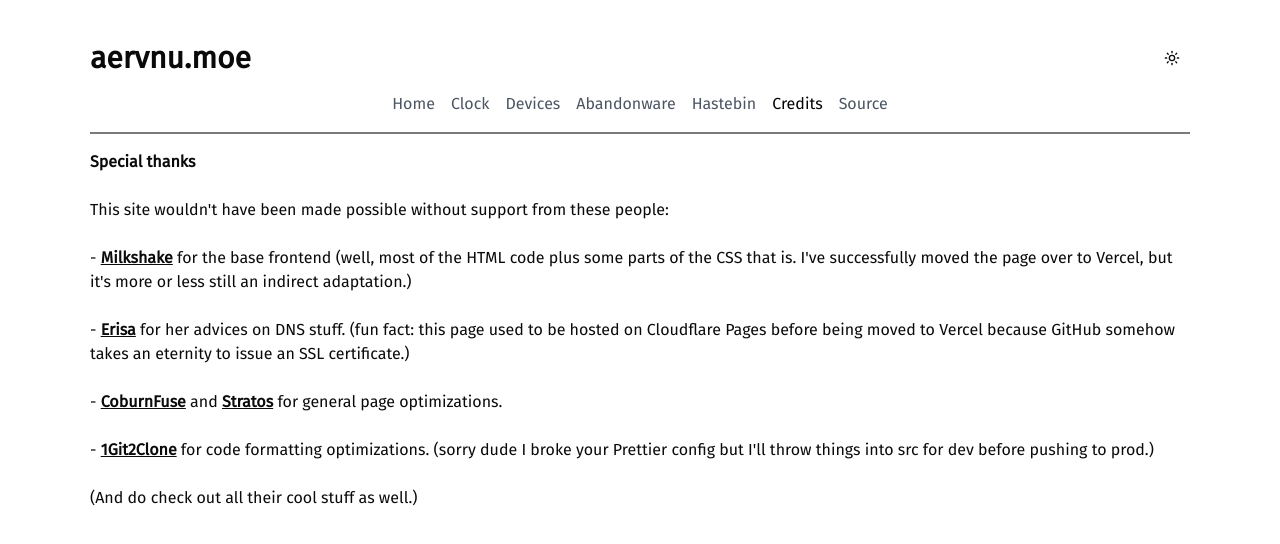
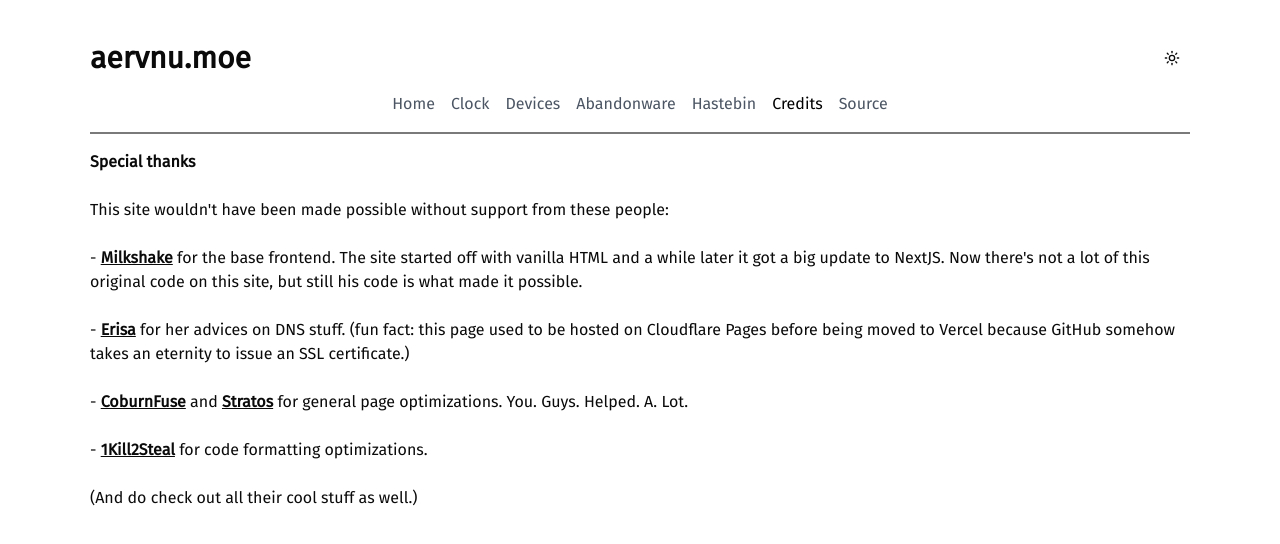
Before and after one commit to aervnu/aervnu.moe, a Next.js app: page /credits in a window 1280 px wide. Shown: the top 544 px of the page. Built offline with nearby package versions, Linux system fonts and the light colour scheme.

Commit message:
rewrote things in Credits page

```diff
--- a/app/credits/page.tsx
+++ b/app/credits/page.tsx
@@ -18,9 +18,9 @@ const page = () => {
         these people:
         <br />
         <br />- <a href="https://floatingmilkshake.com/">Milkshake</a> for the
-        base frontend (well, most of the HTML code plus some parts of the CSS
-        that is. I&apos;ve successfully moved the page over to Vercel, but
-        it&apos;s more or less still an indirect adaptation.)
+        base frontend. The site started off with vanilla HTML and a while later
+        it got a big update to NextJS. Now there's not a lot of this original
+        code on this site, but still his code is what made it possible.
         <br />
         <br />- <a href="https://erisa.uk/">Erisa</a> for her advices on DNS
         stuff. (fun fact: this page used to be hosted on Cloudflare Pages before
@@ -29,11 +29,10 @@ const page = () => {
         <br />
         <br />- <a href="https://coburnius.net/">CoburnFuse</a> and{" "}
         <a href="https://github.com/sthivaios/">Stratos</a> for general page
-        optimizations.
+        optimizations. You. Guys. Helped. A. Lot.
         <br />
-        <br />- <a href="https://1k2s.netlify.app/">1Git2Clone</a> for code
-        formatting optimizations. (sorry dude I broke your Prettier config but
-        I&apos;ll throw things into src for dev before pushing to prod.)
+        <br />- <a href="https://1k2s.netlify.app/">1Kill2Steal</a> for code
+        formatting optimizations.
         <br />
         <br />
         (And do check out all their cool stuff as well.)
```
